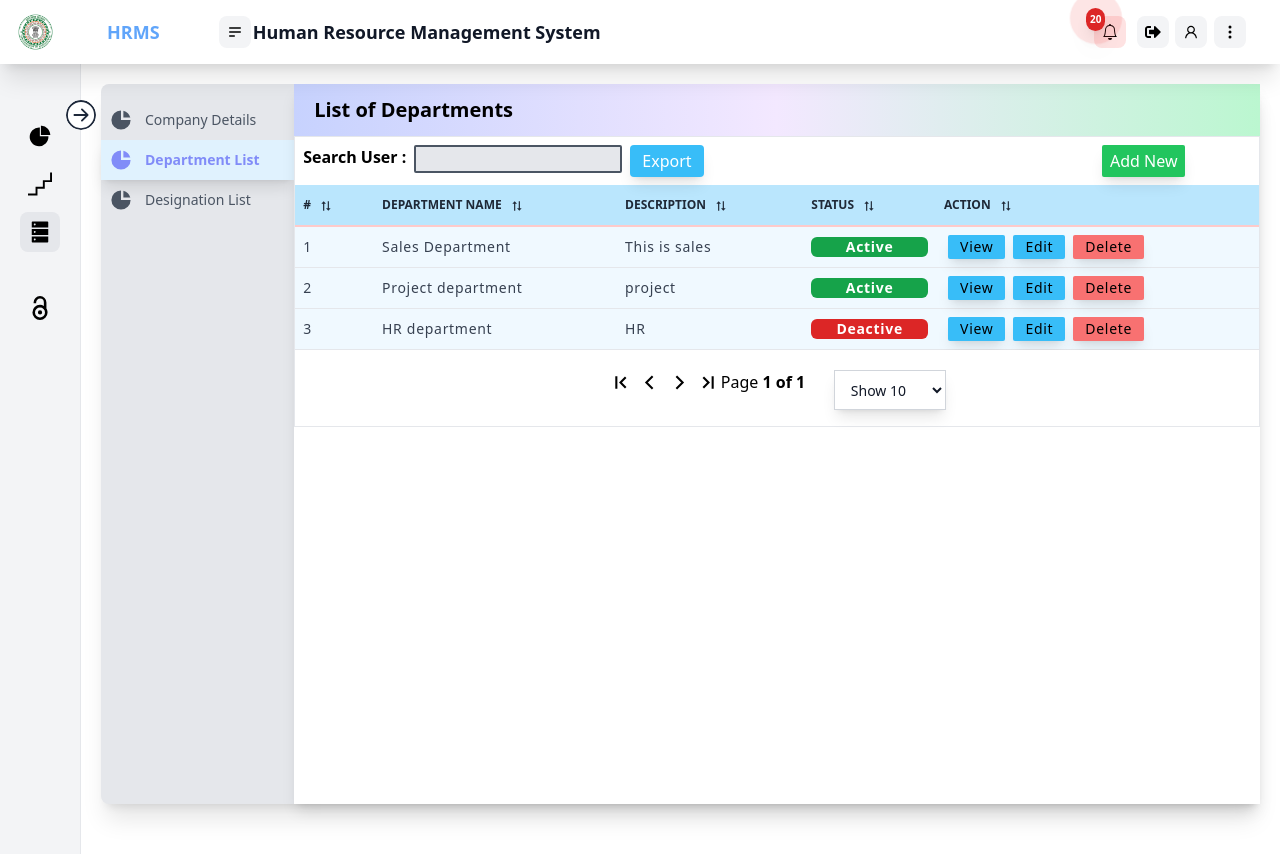
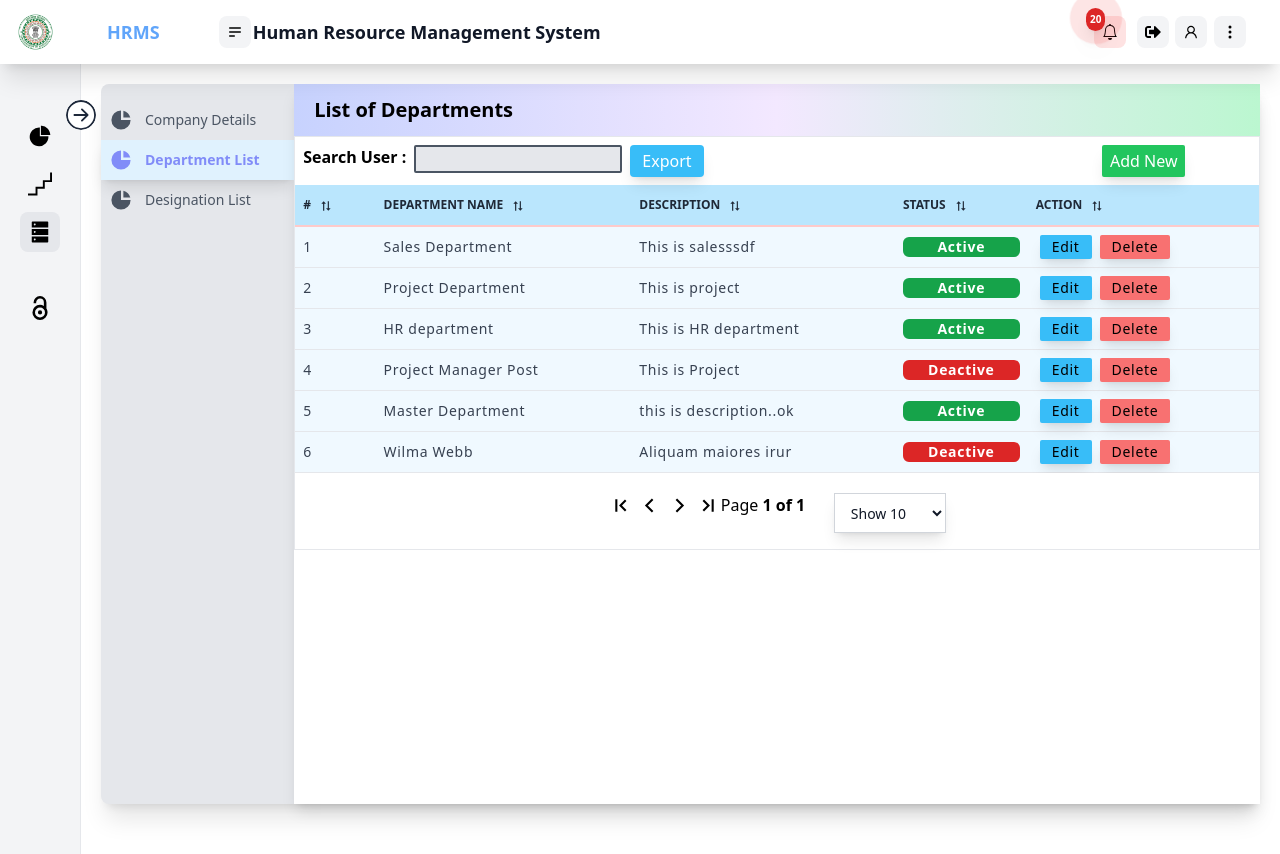
Before and after one commit to aadrika123/hrms_frontend, a React (Create React App) app: page /master in a window 1280 px wide. Both pictures are taken after a click on the element "Department List". Shown: the top 854 px of the page. Built offline with nearby package versions, Linux system fonts and the light colour scheme; data requests are answered from the project's data file.

Commit message:
CRUD Using JSON-Server

```diff
--- a/data.json
+++ b/data.json
@@ -3,59 +3,55 @@
     {
       "id": 1,
       "email": "test@gmail.com",
-      "password": "12345"
+      "password": "1234"
     },
     {
-      "email": "dipudon@mailinator.com",
-      "password": "dfgdfg",
+      "email": "admin@mailinator.com",
+      "password": "1234",
       "id": 2
     },
     {
       "email": "dipudon@mailinator.com",
       "password": "jghjhgjhgj",
       "id": 3
+    }
+  ],
+  "DepartmentList": [
+    {
+      "name": "Sales Department",
+      "descriptoin": "This is salesssdf",
+      "status": true,
+      "id": 1
     },
     {
-      "email": "admin@gmail.com",
-      "password": "fggfgfgfggf",
+      "id": 2,
+      "name": "Project Department",
+      "descriptoin": "This is project",
+      "status": true
+    },
+    {
+      "name": "HR department",
+      "descriptoin": "This is HR department",
+      "status": true,
+      "id": 3
+    },
+    {
+      "name": "Project Manager Post",
+      "descriptoin": "This is Project",
+      "status": false,
       "id": 4
     },
     {
-      "email": "admin@gmail.com",
-      "password": "ccfdfdfdfdfdf",
+      "name": "Master Department",
+      "descriptoin": "this is description..ok",
+      "status": true,
       "id": 5
     },
     {
-      "email": "sinacaza@mailinator.com",
-      "password": "sdffffffffffff",
+      "name": "Wilma Webb",
+      "descriptoin": "Aliquam maiores irur",
+      "status": false,
       "id": 6
-    },
-    {
-      "email": "dipudon@mailinator.com",
-      "password": "dfdfdfdfd",
-      "id": 7
-    },
-    {
-      "email": "dsingh197@gmail.com",
-      "password": "fgffffff",
-      "id": 8
-    },
-    {
-      "email": "admin@gmail.com",
-      "password": "dffffffffff",
-      "id": 9
-    },
-    {
-      "email": "sinacaza@mailinator.com",
-      "password": "dfggggggggggg",
-      "id": 10
-    }
-  ],
-  "comments": [
-    {
-      "id": 1,
-      "body": "some comment",
-      "postId": 1
     }
   ],
   "profile": {
--- a/package.json
+++ b/package.json
@@ -14,6 +14,7 @@
     "react-dom": "^18.2.0",
     "react-icons": "^4.4.0",
     "react-modal": "^3.15.1",
+    "react-query": "^3.39.2",
     "react-router-dom": "^6.3.0",
     "react-scripts": "5.0.1",
     "react-table": "^7.8.0",
--- a/src/App.js
+++ b/src/App.js
@@ -16,8 +16,13 @@ import RedirectToErrorPage from './Pages/404/RedirectToErrorPage';
 import Dashboard from './Pages/Dashboard';
 import Login from './Pages/Login/Login';
 import MasterIndex from './Pages/Master/MasterIndex';
+// import { useQuery, QueryClientProvider, QueryClient, useQueryClient } from "react-query";
+
 
 function App() {
+
+  // const client = useQueryClient()
+
   return (
     <>
       <Router>
--- /dev/null
+++ b/src/Components/Common/CustomHooks/useFetchHook.js
@@ -0,0 +1,34 @@
+//////////////////////////////////////////////////////////////////////////////////////
+//    Author - Dipu Singh
+//    Version - 1.0
+//    Date - 14 Sep 2022
+//    Revision - 1
+//    Project - HRMS
+//    Component  - usefetchHook.js
+//    DESCRIPTION - This is common component for feting the data
+//////////////////////////////////////////////////////////////////////////////////////
+import { useState, useEffect } from "react";
+
+const useFetchHook = (url) => {
+  const [data, setData] = useState(null);
+
+  useEffect(() => {
+    fetch(url)
+      .then((res) => res.json())
+      .then((data) => setData(data));
+  }, [url]);
+
+  return [data];
+};
+
+export default useFetchHook;
+
+
+/*********************************************
+------ How to use --------
+Step 1. import useFetchHook from '../../../Components/Common/CustomHooks/useFetchHook'
+
+Step 2.   const [data] = useFetchHook("https://jsonplaceholder.typicode.com/todos");
+         console.log("Data : ", data)
+
+/********************************************/
--- /dev/null
+++ b/src/Components/Common/CustomHooks/usePostHookAxios.js
@@ -0,0 +1,35 @@
+import axios from 'axios';
+import React, { useState } from 'react'
+import { useEffect } from 'react'
+
+const usePostHookAxios=(url, postData)=> {
+    const baseURL = process.env.REACT_APP_BASE_URL;
+    const [message, setMessage] = useState(null);
+
+    useEffect(() => {
+        axios({
+            method: "post",
+            url: `${baseURL}/DepartmentList`,
+            data : postData,
+            // data: {
+            //     "name": data.DepartmentName,
+            //     "descriptoin": data.description,
+            //     "status": data.DepartmentStatus,
+            // },
+        })
+            .then(function (response) {
+                console.log("Data Update..", response)
+                setMessage(response)
+            })
+            .catch(function (response) {
+                console.log("Failed to update Data", response);
+                setMessage(response)
+            });
+    }, [url])
+
+
+
+    return [message];
+}
+
+export default usePostHookAxios
--- a/src/Components/Common/Models/DeleteModel.js
+++ b/src/Components/Common/Models/DeleteModel.js
@@ -70,7 +70,7 @@ function DeleteDepartment(props) {
             >
                <p className='flex'> <TbAlertOctagon className='mt-0.5' size={20} color="black"/><div className='font-semibold pb-5 ml-2'>{dynData.body}</div></p>
                 <div className='flex justify-center'>
-                    <img src={showDeleteImg} alt="" className='h-20' />
+                    <img src={showDeleteImg} alt="" className='h-16' />
                 </div>
                 <div className='flex justify-center mt-4'>
                     <button className='bg-red-600 hover:bg-red-800 mr-1 px-5 py-2 rounded-sm shadow-md text-white text-sm font-medium' onMouseLeave={handleMouseLeave} onMouseEnter={handleMouseHover} onClick={e => onModalDeletYes(e)}>Delete</button>
--- a/src/Pages/404/ErrorPage.js
+++ b/src/Pages/404/ErrorPage.js
@@ -11,8 +11,8 @@ import React from 'react'
 
 function ErrorPage() {
   // console.log(process.env)
-  console.log(process.env.REACT_APP_TEST)
-  console.log("Base URl is : ", process.env.REACT_APP_BASE_URL)
+  // console.log(process.env.REACT_APP_TEST)
+  // console.log("Base URl is : ", process.env.REACT_APP_BASE_URL)
   return (
     <>
       <h1>Page not Found!</h1>
--- a/src/Pages/Master/DepartmentList/AddNewDepartment.js
+++ b/src/Pages/Master/DepartmentList/AddNewDepartment.js
@@ -1,22 +1,54 @@
 import React from 'react';
 import { Formik, Field, Form, ErrorMessage } from 'formik';
 import * as Yup from 'yup';
+import axios from 'axios';
+import usePostHookAxios from '../../../Components/Common/CustomHooks/usePostHookAxios';
+import { useState, useEffect } from 'react';
 
-const AddNewDepartment = () => {
+const AddNewDepartment = (props) => {
+
+  const baseURL = process.env.REACT_APP_BASE_URL;
+
+  const goBack = () => {
+    props.handleBackBtn()
+  }
+
+  //Add new record
+  const submitFormData = (data) => {
+    axios({
+      method: "post",
+      url: `${baseURL}/DepartmentList`,
+      data: {
+        "name": data.DepartmentName,
+        "descriptoin": data.description,
+        "status": data.DepartmentStatus,
+      },
+    })
+      .then(function (response) {
+        console.log("Data Added..", response)
+        goBack()
+      })
+      .catch(function (response) {
+        console.log("Failed to update Data", response);
+      });
+
+  }
+
   return (
     <Formik
       initialValues={{ DepartmentName: '', description: '', DepartmentStatus: true }}
       validationSchema={Yup.object({
         DepartmentName: Yup.string()
-          .max(15, 'Must be 15 characters or less')
+          .max(50, 'Must be 50 characters or less')
           .required('Required'),
         description: Yup.string()
-          .max(20, 'Must be 20 characters or less')
+          .max(50, 'Must be 50 characters or less')
           .required('Required'),
       })}
       onSubmit={(values, { setSubmitting }) => {
         setTimeout(() => {
-          alert(JSON.stringify(values, null, 2));
+          // alert(JSON.stringify(values, null, 2));
+          submitFormData(values)
           setSubmitting(false);
         }, 400);
       }}
@@ -41,6 +73,7 @@ const AddNewDepartment = () => {
             </div>
             <div className='col-span-12'>
               <button className='bg-green-500 px-2 py-1 rounded-sm shadow-md hover:shadow-2xl hover:bg-green-400' type="submit">Add Department</button>
+              <button onClick={goBack} className='bg-red-500 px-4 py-1 mx-2 rounded-sm hover:shadow-2xl hover:bg-red-600 shadow-lg'>Cancel</button>
             </div>
           </div>
         </div>
--- a/src/Pages/Master/DepartmentList/DepartmentList.js
+++ b/src/Pages/Master/DepartmentList/DepartmentList.js
@@ -1,14 +1,24 @@
 import React from 'react'
 import DataTableIndex from '../../../Components/Common/Datatable/DataTableIndex'
+import { useQuery } from 'react-query'
+import axios from 'axios'
+import { useEffect } from 'react';
 
 function DepartmentList(props) {
+
+    // This base url is declared in .env file.
+    const baseURL = process.env.REACT_APP_BASE_URL;
 
     const addBtnClik = () => {
         props.add();
     }
 
+    useEffect(() => {       // Refetch the list data after an Item is deleted.
+        refetch();
+    }, [props.refetchList])
+
+
     const columns = [
-
         {
             Header: '#',
             Cell: ({ row }) => (
@@ -29,13 +39,10 @@ function DepartmentList(props) {
             Cell: (props) => {
                 return (
                     <p>
-                        {props.value == 'Active' && <p className='bg-green-600 text-white font-semibold text-center px-1 py-0.5 rounded-md'>{props.value}</p>}
-                        {props.value == 'Deactive' && <p className='bg-red-600 text-white font-semibold text-center px-1 py-0.5 rounded-md'>{props.value}</p>}
+                        {props.value === true && <p className='bg-green-600 text-white font-semibold text-center py-0.5 rounded-md'>Active</p>}
+                        {props.value === false && <p className='bg-red-600 text-white font-semibold text-center py-0.5 rounded-md'>Deactive</p>}
+                        {/* {props.value == 'Deactive' && <p className='bg-red-600 text-white font-semibold text-center py-0.5 rounded-md'>{props.value}</p>} */}
                     </p>
-
-                    //   <p style={{ background: props.value === "Complated" ? "green" : "red" }}>
-                    //     {props.value}
-                    //   </p>
                 );
             }
         },
@@ -44,9 +51,9 @@ function DepartmentList(props) {
             accessor: 'id',
             Cell: ({ cell }) => (
                 <div>
-                    <button onClick={() => props.view(cell.row.values.id)} className='bg-sky-400 mx-1 px-3 py-1 rounded-sm shadow-lg hover:shadow-xl hover:bg-sky-800 hover:text-white text-black'>
+                    {/* <button onClick={() => props.view(cell.row.values.id)} className='bg-sky-400 mx-1 px-3 py-1 rounded-sm shadow-lg hover:shadow-xl hover:bg-sky-800 hover:text-white text-black'>
                         View
-                    </button>
+                    </button> */}
 
                     <button onClick={() => props.edit(cell.row.values.id)} className='bg-sky-400 mx-1 px-3 py-1 rounded-sm shadow-lg hover:shadow-xl hover:bg-sky-800 hover:text-white text-black'>
                         Edit
@@ -61,15 +68,25 @@ function DepartmentList(props) {
     ]
 
 
+    //Fetch Data using React-Query
+    const { isLoading, data, refetch, isError, error, status, isFetching } = useQuery("fetchDepartmentList", () => {
+        return axios.get(`${baseURL}/DepartmentList`);
+    })
+
+    if (isLoading) { <h1>Loading</h1> }
+
+    // console.log("Status : ",status)
+    // console.log("Error : ",error)
+    // console.log("isLoading : ",isLoading)
+
 
     return (
         <>
             <div className='border bg-white mb-20'>
-                {/* <div className='text-center text-xl font-medium'>Manage Role of - {props.userName}</div> */}
                 <div>
                     <div>
-                        {/* {!isLoading && <DataTableIndex searchText="User" columns={columns} data={data?.data.data} />} */}
-                        {<DataTableIndex searchText="User" columns={columns} data={props?.data} addBtn={true} addBtnClik={addBtnClik} />}
+                        {!isLoading && <DataTableIndex searchText="User" columns={columns} data={data?.data} addBtn={true} addBtnClik={addBtnClik} />}
+                        {/* {<DataTableIndex searchText="User" columns={columns} data={props?.data} addBtn={true} addBtnClik={addBtnClik} />} */}
                     </div>
                 </div>
             </div>
--- a/src/Pages/Master/DepartmentList/DepartmentListIndex.js
+++ b/src/Pages/Master/DepartmentList/DepartmentListIndex.js
@@ -3,14 +3,19 @@ import AddNewDepartment from './AddNewDepartment'
 import DepartmentList from './DepartmentList'
 import DeleteModel from '../../../Components/Common/Models/DeleteModel'
 import EditDepartment from './EditDepartment'
+import axios from 'axios'
 
 function DepartmentListIndex() {
+
+  const baseURL = process.env.REACT_APP_BASE_URL;
+
   const [title, setTitle] = useState("List of ")
   const [list, setList] = useState(true)
   const [addNew, setAddNew] = useState(false)
   const [edit, setEdit] = useState(false)
   const [modalIsOpen, setmodalIsOpen] = useState(false)  // set model open/ close
   const [btnId, setbtnId] = useState()
+  const [refetchList, setRefetchList] = useState(0)
 
 
   const handleBackBtn = () => { // Show list of data
@@ -49,15 +54,17 @@ function DepartmentListIndex() {
     setmodalIsOpen(false)
   }
   const handleDeleteTrue = (deletedBtnID) => {  //deletedBtnID is conformed deleted id.
-    console.log("Deleted Row ID : ",deletedBtnID)
+
+    axios.delete(`${baseURL}/DepartmentList/${deletedBtnID}`)
+      .then(function (res) {
+        console.log("Deleted", res)
+        setRefetchList(refetchList + 1)
+      })
+      .catch((error) => {
+        console.log("Error : ", error)
+      })
     setmodalIsOpen(false)
   }
-
-  const data = [
-    { id: 1, name: 'Sales Department', descriptoin: 'This is sales', status: 'Active' },
-    { id: 2, name: 'Project department', descriptoin: 'project', status: 'Active' },
-    { id: 3, name: 'HR department', descriptoin: 'HR', status: 'Deactive' }
-]
 
   return (
     <>
@@ -65,9 +72,9 @@ function DepartmentListIndex() {
         <div className='font-semibold text-xl'>{title} Departments</div>
         {!list && <div className='absolute inset-y-2 right-0 mr-2 md:mr-10'><button onClick={handleBackBtn} className='bg-indigo-600 hover:bg-indigo-400 hover:font-semibold hover:text-black px-4 py-1 text-base md:text-lg text-white rounded-sm shadow-2xl'>Back</button></div>}
       </div>
-      {list && <DepartmentList data={data} add={addBtn} edit={editBtn} view={viewBtn} delete={deleteBtn} />}
-      {addNew && <AddNewDepartment />}
-      {edit && <EditDepartment data={data} btnId={btnId} />}
+      {list && <DepartmentList add={addBtn} edit={editBtn} view={viewBtn} delete={deleteBtn} refetchList={refetchList} />}
+      {addNew && <AddNewDepartment handleBackBtn={handleBackBtn} />}
+      {edit && <EditDepartment btnId={btnId} handleBackBtn={handleBackBtn} />}
       {/* Delete Model Box */}
       <DeleteModel
         IsModalOpened={modalIsOpen}
--- a/src/Pages/Master/DepartmentList/EditDepartment.js
+++ b/src/Pages/Master/DepartmentList/EditDepartment.js
@@ -1,19 +1,45 @@
 import React from 'react';
 import { Formik, Field, Form, ErrorMessage } from 'formik';
 import * as Yup from 'yup';
+import useFetchHook from '../../../Components/Common/CustomHooks/useFetchHook'
+import { useState } from 'react';
+import axios from 'axios';
 
 const EditDepartment = (props) => {
+  const baseURL = process.env.REACT_APP_BASE_URL;
 
-  const data = props.data
+  const goBack = () => {
+    props.handleBackBtn()
+  }
 
-  const filterData = data.filter(data=>data.id == props.btnId)
-    console.log("Filter Data",filterData, "Department is ", filterData[0].name)
+  //Fetring Data from custom hook useFetchHook.js
+  const [data] = useFetchHook(`${baseURL}/DepartmentList/${props.btnId}`);
 
+  //Updating Data
+  const submitFormData = (data) => {
+    axios({
+      method: "put",
+      url: `${baseURL}/DepartmentList/${props.btnId}`,
+      data: {
+        "name": data.DepartmentName,
+        "descriptoin": data.description,
+        "status": data.DepartmentStatus,
+      },
+    })
+      .then(function (response) {
+        console.log("Data Update..", response);
+        goBack();
+      })
+      .catch(function (response) {
+        console.log("Failed to update Data", response);
+      });
 
+  }
   return (
     <Formik
-    enableReinitialize={true}   // This will remove existing filled data.
-      initialValues={{ DepartmentName: filterData[0].name, description: filterData[0].descriptoin, DepartmentStatus: true }}
+      enableReinitialize={true}   // This will remove existing filled data.
+      // initialValues={{ DepartmentName: filterData[0].name, description: filterData[0].descriptoin, DepartmentStatus: true }}
+      initialValues={{ DepartmentName: data?.name, description: data?.descriptoin, DepartmentStatus: data?.status }}
       validationSchema={Yup.object({
         DepartmentName: Yup.string()
           .max(50, 'Must be 50 characters or less')
@@ -24,7 +50,8 @@ const EditDepartment = (props) => {
       })}
       onSubmit={(values, { setSubmitting }) => {
         setTimeout(() => {
-          alert(JSON.stringify(values, null, 2));
+          // alert(JSON.stringify(values, null, 2));
+          submitFormData(values)
           setSubmitting(false);
         }, 400);
       }}
@@ -44,11 +71,12 @@ const EditDepartment = (props) => {
             </div>
             <div className='col-span-12 flex my-2'>
               <label htmlFor="DepartmentStatus" className='text-lg md:text-base font-semibold md:font-normal'>Is Active ?</label>
-              <p className='justify-center ml-2'><Field name="DepartmentStatus" type="checkbox" /></p>
+              <p className='justify-center ml-2'><Field name="DepartmentStatus" isChecked type="checkbox" /></p>
               <ErrorMessage name="DepartmentStatus" />
             </div>
             <div className='col-span-12'>
-              <button className='bg-green-500 px-2 py-1 rounded-sm shadow-md hover:shadow-2xl hover:bg-green-400' type="submit">Add Department</button>
+              <button className='bg-green-500 px-4 py-1 mx-2 rounded-sm hover:shadow-2xl hover:bg-green-600 shadow-lg' type="submit">Update</button>
+              <button onClick={goBack} className='bg-red-500 px-4 py-1 mx-2 rounded-sm hover:shadow-2xl hover:bg-red-600 shadow-lg'>Cancel</button>
             </div>
           </div>
         </div>
```
Also changed, not shown: src/index.js (+8 -2 lines), 2 other files (tests, documents, lock files or other folders).
